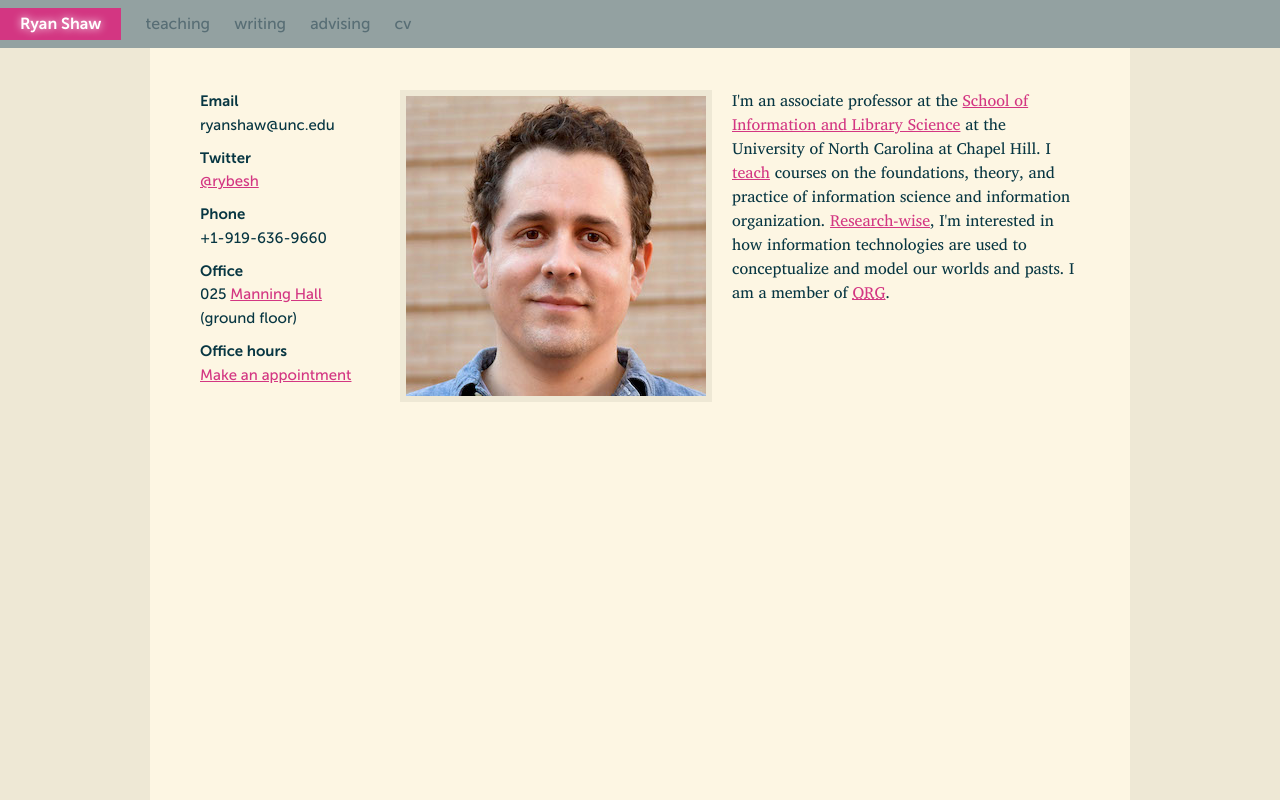
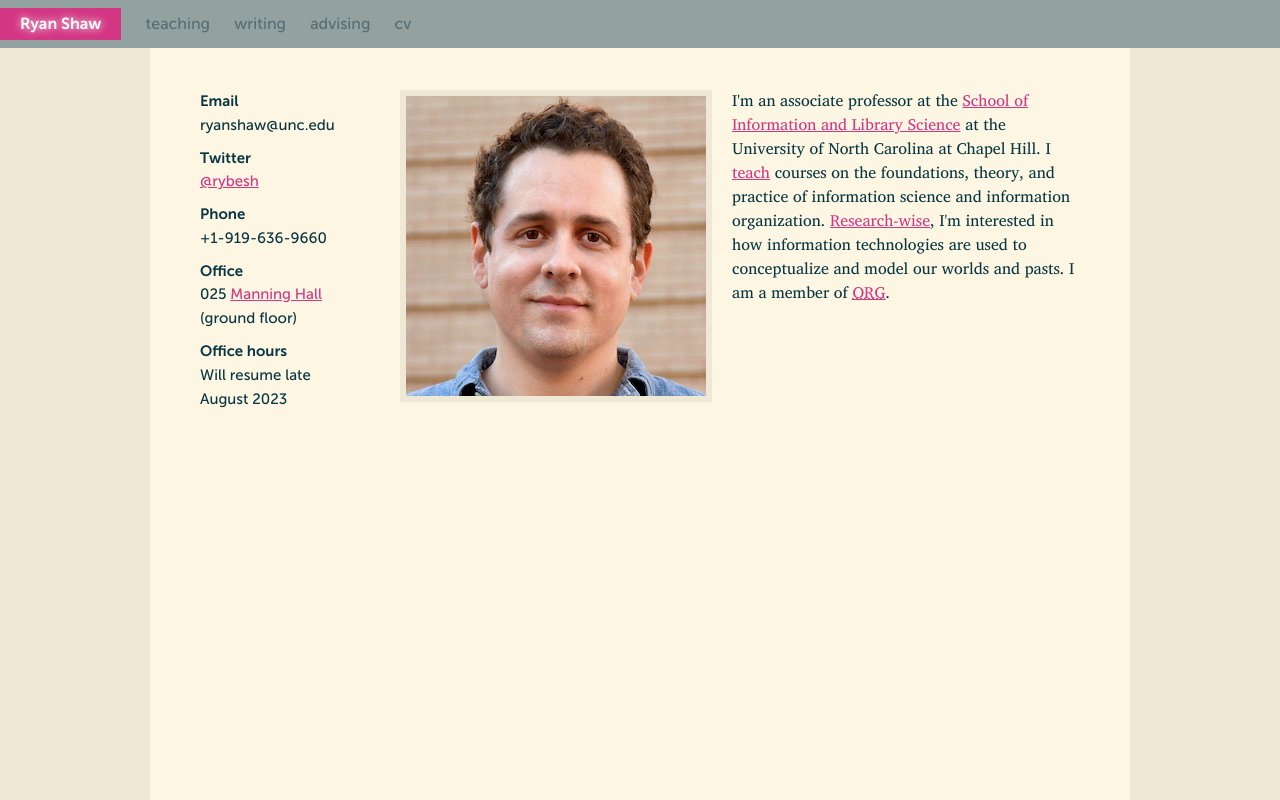
Before and after one commit to rybesh/aeshin, a Django app: page / in a window 1280 px wide. Run offline with Django 4.2, Linux system fonts and the light colour scheme; parts of the project's set-up code (start-up, migrations or seed data) failed here and were passed over.

Commit message:
no office hours until 2023-08

```diff
--- a/aeshin/templates/bio.html
+++ b/aeshin/templates/bio.html
@@ -20,7 +20,12 @@
       <dt>Office</dt>
       <dd>025 <a title="find Manning Hall on a map" href="https://map.concept3d.com/?id=111#!m/104752">Manning Hall</a> (ground floor)</dd>
       <dt>Office hours</dt>
-      <dd><a href="https://fantastical.app/ryanshaw/office-hours">Make an appointment</a></dd>
+      <dd>
+        Will resume late August 2023
+        <!--
+        <a href="https://fantastical.app/ryanshaw/office-hours">Make an appointment</a>
+        -->
+      </dd>
     </dl>
 
     <img class="representative" alt="Ryan Shaw" src="{% static "me.jpg" %}" width="300" height="300"/>
```
